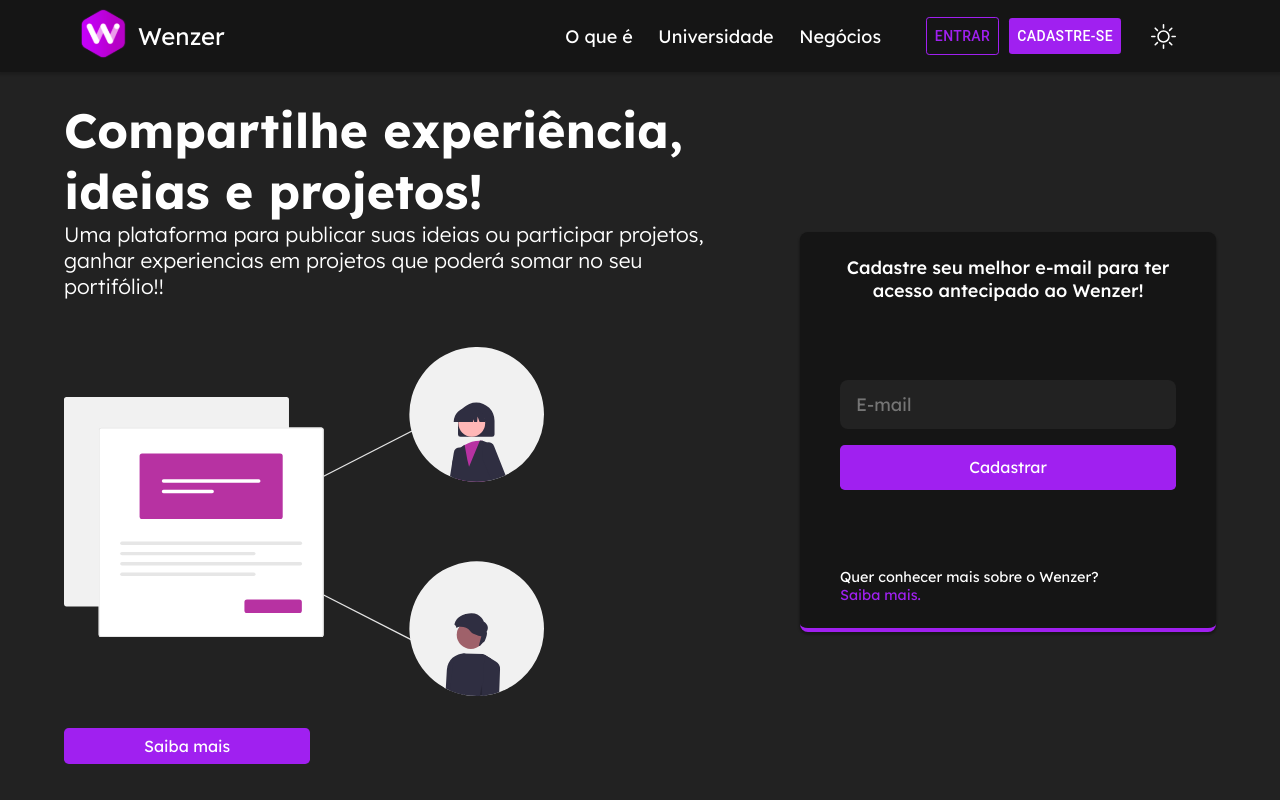
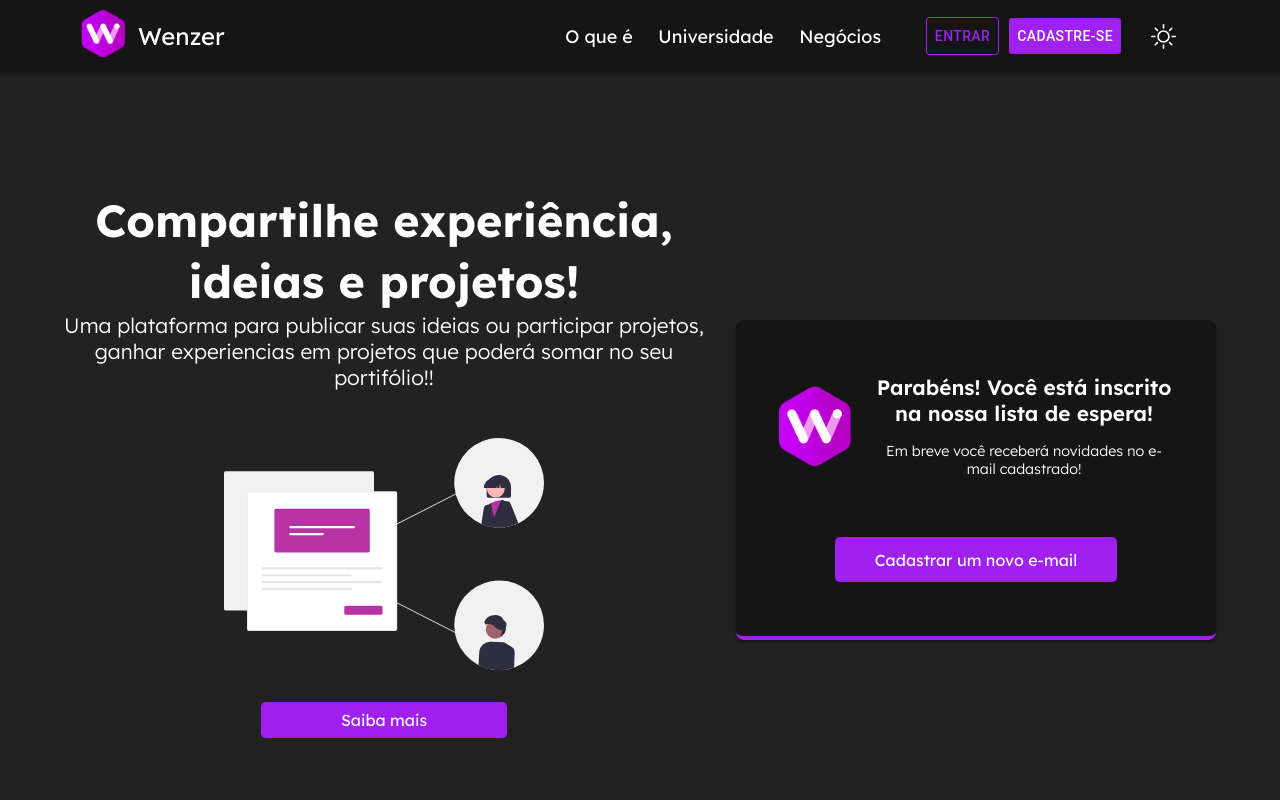
Before and after one commit to Lucas-Franson/Wenzer, a React (Create React App) app in the folder wenzer_web/: page / in a window 1280 px wide. Shown: the top 800 px of the page. Built offline with nearby package versions, Linux system fonts and the light colour scheme.

Commit message:
ajustes no componente EmailConfirmed

```diff
--- /dev/null
+++ b/wenzer_web/src/Components/DialogTermsPolicy/styles.ts
@@ -0,0 +1,38 @@
+import styled from 'styled-components';
+
+export const Container = styled.div`
+  height: 350px;
+
+  h2 {
+    font-size: 1.2rem;
+    font-weight: 500;
+    margin: 0.5rem 0;
+  }
+
+  h3 {
+    font-size: 1rem;
+    font-weight: 600;
+    margin: 0.5rem 0;
+  }
+
+  p {
+    font-size: 1rem;
+    font-weight: 400;
+  }
+
+  ul {
+    li {
+      font-size: 1rem;
+      font-weight: 400;
+    }
+  }
+
+  a {
+    text-decoration: none;
+    color: ${(props) => props.theme.colors.primary};
+
+    &:hover {
+      color: ${(props) => props.theme.colors.primaryLight};
+    }
+  }
+`;
--- a/wenzer_web/src/Components/Layout/LayoutWelcome/styles.ts
+++ b/wenzer_web/src/Components/Layout/LayoutWelcome/styles.ts
@@ -1,7 +1,7 @@
 import styled from 'styled-components';
 
 export const Container = styled.div`
-  width: min(90%, 1200px);
+  width: min(90%, 1300px);
   height: 100%;
   margin: auto;
 `;
--- a/wenzer_web/src/Pages/Register/Register.tsx
+++ b/wenzer_web/src/Pages/Register/Register.tsx
@@ -1,9 +1,15 @@
-import React, { ReactElement } from 'react';
+import React, { ReactElement, useState } from 'react';
 import RegisterForm from './RegisterForm';
 import { MdArrowBack } from 'react-icons/md'
 import { Container } from './styles';
+import DialogTermsAndPolicy from "../../Components/DialogTermsPolicy";
 
 function Register(): ReactElement {
+  const [isTerms, setIsTerms] = useState(false);
+
+  function handleShowTerms() {
+    setIsTerms(!isTerms);
+  }
   return (
     <Container>
       <header>
@@ -16,11 +22,16 @@ function Register(): ReactElement {
           projetos publicados pelos membros da comunidade!
         </h2>
 
-        <a href="/"> <MdArrowBack size={22} /> Voltar para home</a>
+        <a href="/">
+          {" "}
+          <MdArrowBack size={22} /> Voltar para home
+        </a>
       </header>
       <div>
         <RegisterForm />
       </div>
+
+      <DialogTermsAndPolicy state={isTerms} handleChange={handleShowTerms} />
     </Container>
   );
 }
--- a/wenzer_web/src/Pages/Welcome/Welcome.tsx
+++ b/wenzer_web/src/Pages/Welcome/Welcome.tsx
@@ -1,11 +1,13 @@
-import { ReactElement } from 'react';
+import { ReactElement, useState } from 'react';
 import bg_register from '../../Utils/image/bg_home.svg';
 import bg_about from "../../Utils/image/bg_about.svg";
 import bg_university from "../../Utils/image/bg_university.svg";
 import bg_business from "../../Utils/image/bg_business.svg";
 import VipListForm from './components/VipListForm';
+import EmailConfirmed from './components/EmailConfirmed';
 import { FaInstagram, FaFacebook, FaLinkedin, FaTwitter } from 'react-icons/fa';
 import DialogTermsAndPolicy from '../../Components/DialogTermsPolicy';
+import WelcomeContext from './context';
 
 import {
   ContainerLogin,
@@ -15,19 +17,30 @@ import {
   ContainerFooter,
   Container
 } from "./styles";
-import { useState } from 'react';
 
 function Welcome(): ReactElement {
-  const [openDialog, SetOpenDialog] = useState(false);
+  const [isEmailConfirmed, setIsEmailConfirmed] = useState(true);
+  const [isTerms, setIsTerms] = useState(false);
+
+  const initialContext = {
+    isEmailConfirmed,
+    setIsEmailConfirmed,
+  };
+
+  function handleShowTerms () {
+    setIsTerms(!isTerms);
+  }
 
   return (
+    <WelcomeContext.Provider value={initialContext}>
       <Container>
         <ContainerLogin id="home">
           <header>
             <h1>Compartilhe experiência, ideias e projetos!</h1>
             <h2>
               Uma plataforma para publicar suas ideias ou participar projetos,
-            ganhar experiencias em projetos que poderá somar no seu portifólio!!{" "}
+              ganhar experiencias em projetos que poderá somar no seu
+              portifólio!!{" "}
             </h2>
             <img src={bg_register} alt="" />
             <a href="#about">
@@ -35,9 +48,7 @@ function Welcome(): ReactElement {
             </a>
           </header>
 
-        <div>
-          <VipListForm />
-        </div>
+          <div>{!isEmailConfirmed ? <VipListForm /> : <EmailConfirmed />}</div>
         </ContainerLogin>
 
         <ContainerAbout id="about">
@@ -78,8 +89,8 @@ function Welcome(): ReactElement {
           <div className="alignRight">
             <p>Participe de projetos e receba por isso! $</p>
             <span>
-            No wenzer, você pode participar de projetos remunerados, assim como
-            também pode pagar alguém para participar de um projeto seu!
+              No wenzer, você pode participar de projetos remunerados, assim
+              como também pode pagar alguém para participar de um projeto seu!
             </span>
             <a href="#home">
               <button type="button">Entrar pra lista de espera</button>
@@ -115,7 +126,7 @@ function Welcome(): ReactElement {
               <a href="##" target="">
                 Termos e Condições
               </a>{" "}
-            <a href="##" target="" onClick={() => SetOpenDialog(true)}>
+              <a href="##" target="" onClick={handleShowTerms}>
                 Politica de Privacidade
               </a>{" "}
               Wenzer 2021 ©
@@ -123,12 +134,9 @@ function Welcome(): ReactElement {
           </footer>
         </ContainerFooter>
 
-      {openDialog && (
-        <DialogTermsAndPolicy
-          state={openDialog}
-        />
-      )}
+        <DialogTermsAndPolicy state={isTerms} handleChange={handleShowTerms} />
       </Container>
+    </WelcomeContext.Provider>
   );
 }
 
--- /dev/null
+++ b/wenzer_web/src/Pages/Welcome/components/EmailConfirmed/index.tsx
@@ -0,0 +1,26 @@
+import { memo, useContext } from "react";
+import { Container } from "./styles";
+import LogoWenzer from '../../../../Utils/image/WenzerLogo.svg';
+import WelcomeContext from '../../context';
+
+function ConfirmedEmail() {
+  const { setIsEmailConfirmed, isEmailConfirmed } = useContext(WelcomeContext);
+  return (
+    <Container>
+      <section>
+        <img src={LogoWenzer} alt="Wenzer" />
+        <div>
+          <h3>Parabéns! Você está inscrito na nossa lista de espera!</h3>
+          <h6>Em breve você receberá novidades no e-mail cadastrado!</h6>
+        </div>
+      </section>
+      <div>
+        <button onClick={() => setIsEmailConfirmed(!isEmailConfirmed)}>
+          Cadastrar um novo e-mail
+        </button>
+      </div>
+    </Container>
+  );
+}
+
+export default memo(ConfirmedEmail);
--- /dev/null
+++ b/wenzer_web/src/Pages/Welcome/components/EmailConfirmed/styles.tsx
@@ -0,0 +1,88 @@
+import styled from 'styled-components';
+
+export const Container = styled.div`
+  width: 30rem;
+  height: 20rem;
+  box-sizing: border-box;
+  padding: 1.5rem 2.5rem;
+
+  display: flex;
+  flex-direction: column;
+  justify-content: space-around;
+  align-items: center;
+
+  color: ${(props) => props.theme.colors.white.light};
+  background-color: ${(props) => props.theme.colors.secondary};
+  border-bottom: 4px solid ${(props) => props.theme.colors.primary};
+  border-radius: 8px;
+  box-shadow: 0px 2px 2px 1px rgba(0, 0, 0, 0.28);
+
+  section {
+    width: 100%;
+    display: flex;
+    align-items: center;
+
+    img {
+      max-width: 5rem;
+      margin-right: 1rem;
+    }
+
+    h3 {
+      font-size: 1.3rem;
+      font-weight: 600;
+      text-align: center;
+      margin-bottom: 1rem;
+    }
+
+    h6 {
+      font-size: 0.9rem;
+      font-weight: 300;
+      text-align: center;
+    }
+  }
+
+  div {
+    button {
+      width: 100%;
+      border-radius: 0.3rem;
+      padding: 0.8rem 2.5rem;
+
+      background-color: ${(props) => props.theme.colors.primary};
+      color: #fff;
+
+      &:hover {
+        background-color: ${(props) => props.theme.colors.primaryLight};
+      }
+    }
+  }
+
+  ::-webkit-input-placeholder {
+    color: ${(props) => props.theme.colors.secondary};
+  }
+
+  :-moz-placeholder {
+    /* Firefox 18- */
+    color: ${(props) => props.theme.colors.secondary};
+  }
+
+  ::-moz-placeholder {
+    /* Firefox 19+ */
+    color: ${(props) => props.theme.colors.secondary};
+  }
+
+  :-ms-input-placeholder {
+    color: ${(props) => props.theme.colors.secondary};
+  }
+
+  @media (max-width: 600px) {
+    width: 22rem;
+    height: 24rem;
+    box-sizing: border-box;
+    padding: 1.5rem 2.5rem;
+
+    a {
+      display: flex;
+      justify-content: center;
+    }
+  }
+`;
--- a/wenzer_web/src/Pages/Welcome/components/VipListForm/index.tsx
+++ b/wenzer_web/src/Pages/Welcome/components/VipListForm/index.tsx
@@ -1,13 +1,17 @@
-import { useState } from "react";
+import { useState, useContext, FormEvent } from "react";
 import { memo } from "react";
 import { Container } from "./styles";
 import InputText from '../../../../Components/InputText';
+import WelcomeContext from '../../context';
 
 function Login() {
   const [email, setEmail] = useState('');
+  const { isEmailConfirmed, setIsEmailConfirmed } = useContext(WelcomeContext);
 
-  function onSubmit() {
+  function onSubmit(e: FormEvent) {
+    e.preventDefault();
     console.log(email);
+    setIsEmailConfirmed(!isEmailConfirmed);
   }
 
   return (
@@ -16,10 +20,7 @@ function Login() {
         Cadastre seu melhor e-mail para ter acesso antecipado ao Wenzer!
       </strong>
       <form
-        onSubmit={(e) => {
-          e.preventDefault();
-          onSubmit();
-        }}
+        onSubmit={onSubmit}
       >
         <InputText
           type="Email"
--- /dev/null
+++ b/wenzer_web/src/Pages/Welcome/context.ts
@@ -0,0 +1,15 @@
+import { createContext } from 'react';
+
+const isEmailConfirmed: boolean | null = null;
+
+type Context = {
+  isEmailConfirmed: boolean | null;
+  setIsEmailConfirmed: (state: boolean) => void;
+};
+
+export const initialContext: Context = {
+    isEmailConfirmed,
+    setIsEmailConfirmed: () => {}
+}
+
+export default createContext(initialContext);
--- a/wenzer_web/src/Pages/Welcome/styles.ts
+++ b/wenzer_web/src/Pages/Welcome/styles.ts
@@ -133,6 +133,7 @@ export const ContainerLogin = styled.header`
       font-size: 3rem;
       text-align: left;
       line-height: 3.8rem;
+      max-width: 40rem;
     }
 
     h2 {
@@ -153,6 +154,45 @@ export const ContainerLogin = styled.header`
 
       button {
         padding: 0.5rem 5rem;
+      }
+    }
+  }
+
+  @media (max-width: 1390px) {
+    margin-top: 5rem;
+    height: 100vh;
+
+    header {
+      display: flex;
+      flex-direction: column;
+      align-items: center;
+      justify-content: center;
+
+      h1 {
+        font-size: 2.8rem;
+        text-align: center;
+        line-height: 3.8rem;
+      }
+
+      h2 {
+        font-size: 1.3rem;
+        font-weight: 300;
+        max-width: 40rem;
+        text-align: center;
+      }
+
+      img {
+        margin-top: 3rem;
+        width: 20rem;
+      }
+
+      a {
+        text-decoration: none;
+        margin: 2rem 0;
+
+        button {
+          padding: 0.5rem 5rem;
+        }
       }
     }
   }
@@ -208,9 +248,6 @@ export const ContainerLogin = styled.header`
     justify-content: center;
     align-items: center;
 
-    margin-top: 11rem;
-    height: 100vh;
-
     header {
       display: flex;
       flex-direction: column;
@@ -218,6 +255,7 @@ export const ContainerLogin = styled.header`
       justify-content: center;
 
       h1 {
+        margin-top: 100px;
         font-size: 2.5rem;
         text-align: center;
         line-height: 3rem;
@@ -232,7 +270,7 @@ export const ContainerLogin = styled.header`
 
       img {
         margin-top: 3rem;
-        width: 20rem;
+        max-width: 200px;
       }
 
       a {
@@ -346,6 +384,7 @@ export const ContainerFooter = styled.footer`
       display: flex;
       justify-content: center;
 
+
       svg {
         margin: 0 0.2rem;
         cursor: pointer;
@@ -376,4 +415,70 @@ export const ContainerFooter = styled.footer`
       }
     }
   }
+
+  @media (max-width: 600px) {
+    display: flex;
+    flex-direction: column;
+    text-align: center;
+    position: absolute;
+    left: 0;
+    height: 45vh;
+
+    div {
+      display: flex;
+      flex-direction: column;
+      width: 100%;
+
+      section {
+        display: flex;
+        flex-direction: column;
+
+        font-weight: 400;
+        font-size: 1rem;
+
+        a {
+          margin: 0.5rem 0;
+          text-decoration: none;
+          font-weight: 300;
+          color: ${(props) => props.theme.colors.white.light};
+
+          &:hover {
+            color: ${(props) => props.theme.colors.primaryLight};
+          }
+        }
+      }
+
+      p {
+        display: flex;
+        justify-content: center;
+        align-items: center;
+        font-weight: 500;
+        font-size: 1rem;
+        margin-top: 2rem;
+
+        svg {
+          margin: 0 0.2rem;
+          cursor: pointer;
+        }
+      }
+    }
+
+    footer {
+      display: flex;
+      flex-direction: column;
+      align-items: center;
+      justify-content: center;
+
+      font-weight: 300;
+      font-size: 1rem;
+      padding: 0px 10px;
+
+      a {
+        margin: 0.6rem 0;
+        text-decoration: none;
+        font-weight: 300;
+        color: ${(props) => props.theme.colors.white.light};
+      }
+    }
+  }
 `;
```
Also changed, not shown: wenzer_web/src/Components/DialogTermsPolicy/index.tsx (+85 -93 lines), wenzer_web/src/Services/Authentication/auth.tsx (+12 -6 lines). Lines whose indentation alone changed are shown as unchanged.
